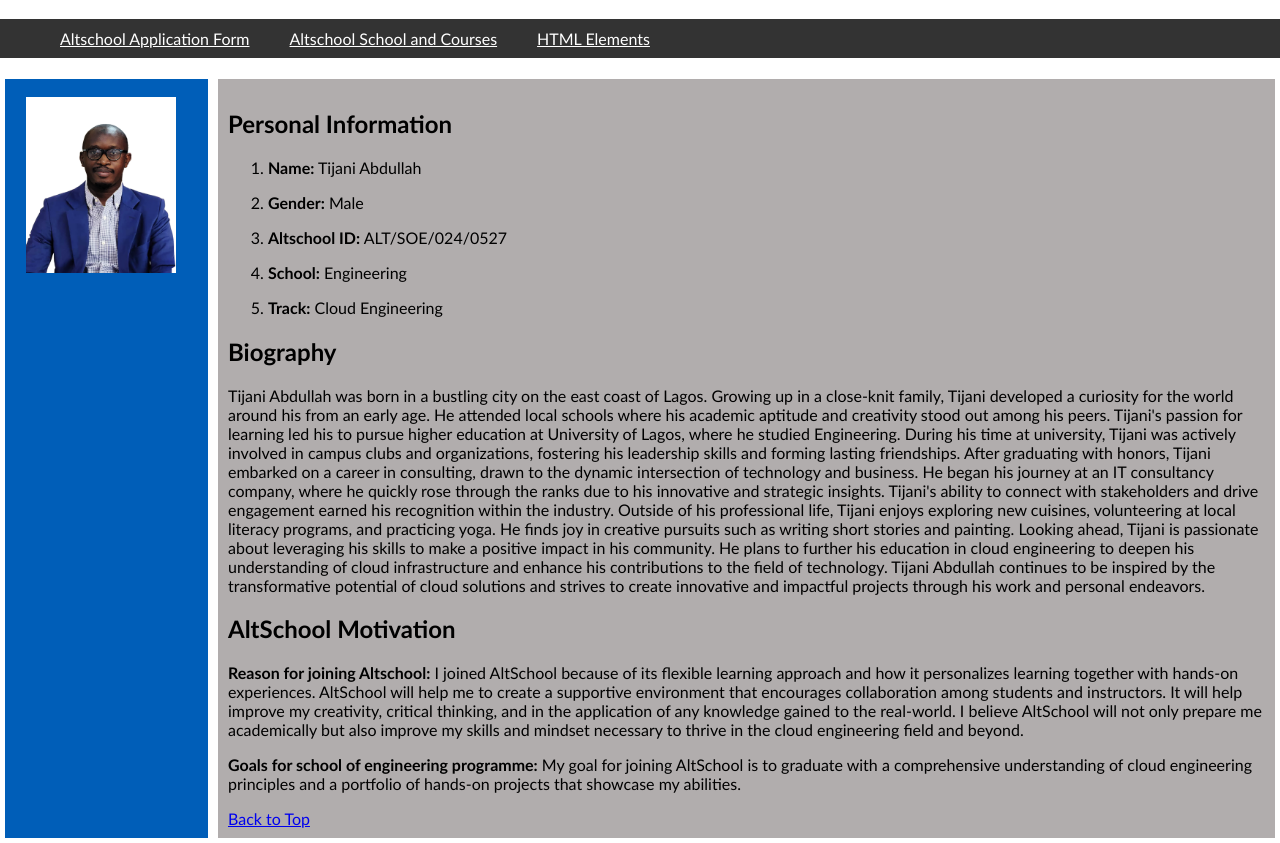
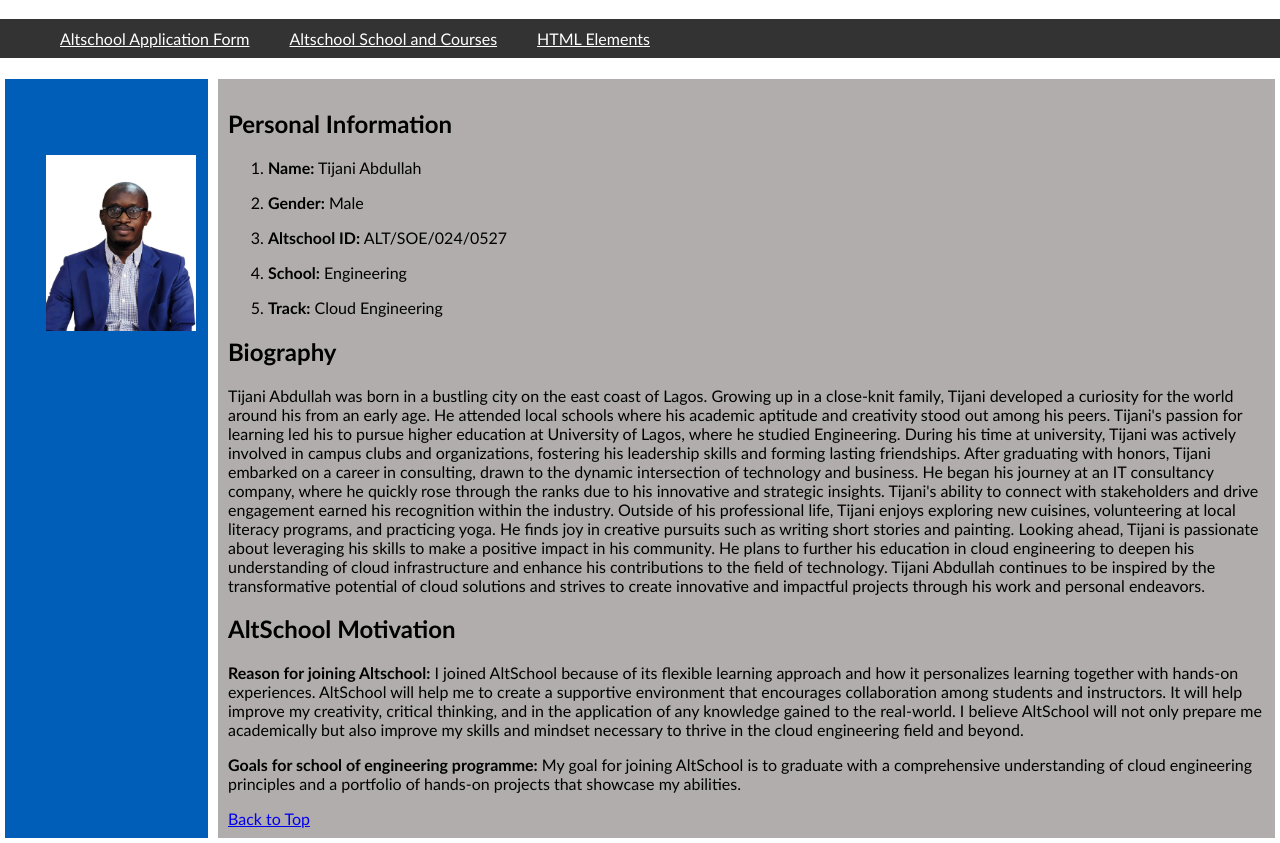
Before and after one commit to Tijjain/AltSchool_Assignment, a plain HTML site: page index.html in a window 1280 px wide. Shown: the part 63-906 px from the top of the page. Drawn offline with Linux system fonts and the light colour scheme.

Commit message:
Second commit update

```diff
--- a/Stylesheet/index.css
+++ b/Stylesheet/index.css
@@ -34,12 +34,14 @@ nav li a {
     width: screen;
 
 
+
 }
 .flex-picture {
     background-color: rgb(0,94,184);
     width: 15%;
     padding: 10px;
     margin: 5px;
+    position: relative;
 }
 
 .flex-article {
@@ -52,7 +54,7 @@ nav li a {
 #mypicture {
     width: 150px;
     position: absolute;
-    top: 20%;
-    left: 2%;
+    top: 10%;
+    left: 20%;
 
 }
--- a/index.html
+++ b/index.html
@@ -25,11 +25,10 @@
         </ul>
       </nav>
     </header>
-    <main>
+    <div>
       <div class="flex-container">
         <div class="flex-picture">
           <img id="mypicture" src="./Asset/Portrait_TJ.png" alt="My image" />
-
         </div>
 
         <div class="flex-article">
@@ -113,6 +112,6 @@
           </article>
         </div>
       </div>
-    </main>
+    </div>
   </body>
 </html>
```
